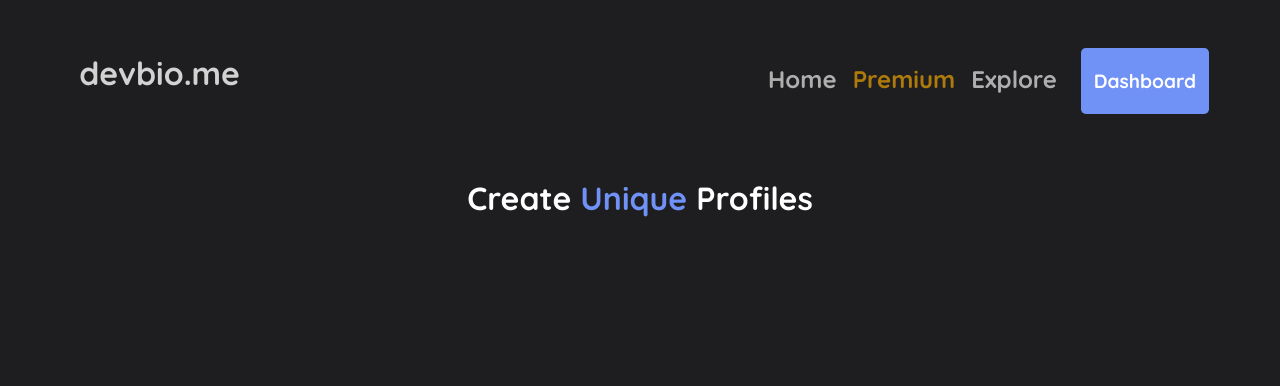
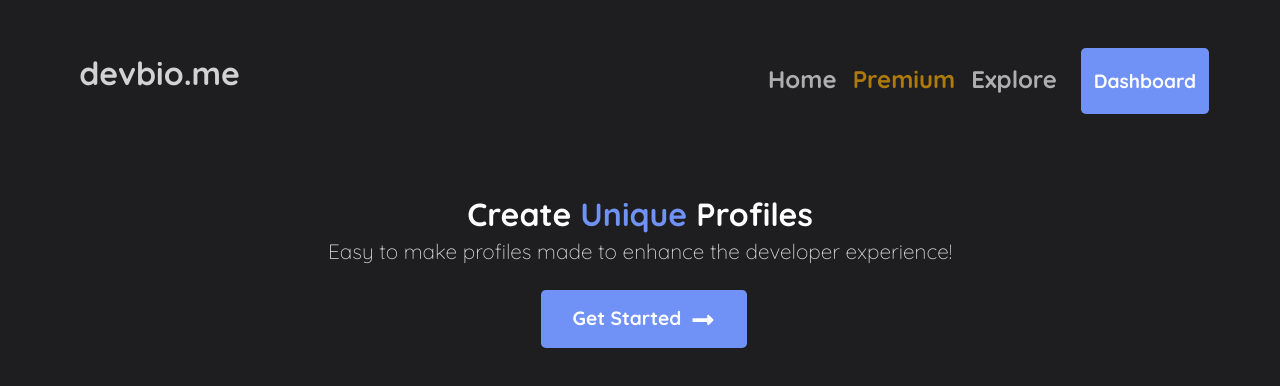
Before and after one commit to loganbriggs08/Devbio, a Next.js app: page / in a window 1280 px wide. Shown: the top 386 px of the page. Built offline with nearby package versions, Linux system fonts and the light colour scheme.

Commit message:
Start to build home page

```diff
--- a/src/app/page.module.css
+++ b/src/app/page.module.css
@@ -1,7 +1,55 @@
-.home_text {
+.centered {
+    justify-content: center;
     text-align: center;
 }
 
-.accent_color {
+.accentText {
     color: #7091F5;
 }
+
+.top {
+    height: 50vh;
+    margin-top: 4rem;
+    background-color: #1E1E20;
+}
+
+.description_text {
+  margin-top: 0.2rem;
+  opacity: 0.8;
+  font-size: 1.3rem;
+  font-weight: 100;
+}
+
+.top_text {
+    margin-bottom: 0.3rem;
+}
+
+.get_started_button {
+    color: #FFF;
+    border: none;
+    font-size: 1.2rem;
+    font-family: "Quicksand";
+    margin-top: 0.3rem;
+    font-weight: bold;
+    padding: 1rem 2rem;
+    margin-left: 0.5rem;
+    border-radius: 0.3rem;
+    background-color: #7091F5;
+    min-width: 15%;
+    display: inline-block;
+    text-align: center;
+}
+
+
+.get_started_button:hover {
+    cursor: pointer;
+}
+
+.arrow_icon {
+    margin-left: 0.3rem;
+    font-size: 1.5rem;
+    font-weight: bold;
+    margin-top: auto;
+    margin-bottom: auto;
+    vertical-align: middle;
+}
--- a/src/app/page.tsx
+++ b/src/app/page.tsx
@@ -1,11 +1,18 @@
 import styles from "./page.module.css"
+import { FaLongArrowAltRight } from 'react-icons/fa';
 
 export default function Home() {
+    return (
+        <main>
+              <div className={styles.top}>
+                <div className={styles.centered}>
+                    <h1 className={styles.top_text}>Create <span className={styles.accentText}>Unique</span> Profiles</h1>
+                    <p className={styles.description_text}>Easy to make profiles made to enhance the developer experience!</p>
 
-    return (
-        <div>
-        <h1 className={styles.home_text}>Create <span className={styles.accent_color}>Unique </span>Profiles</h1>
-        </div>
+                    <button className={styles.get_started_button}>Get Started <FaLongArrowAltRight className={styles.arrow_icon} /></button>
+
+                </div>
+                </div>
+        </main>
     )
-
 }
```
